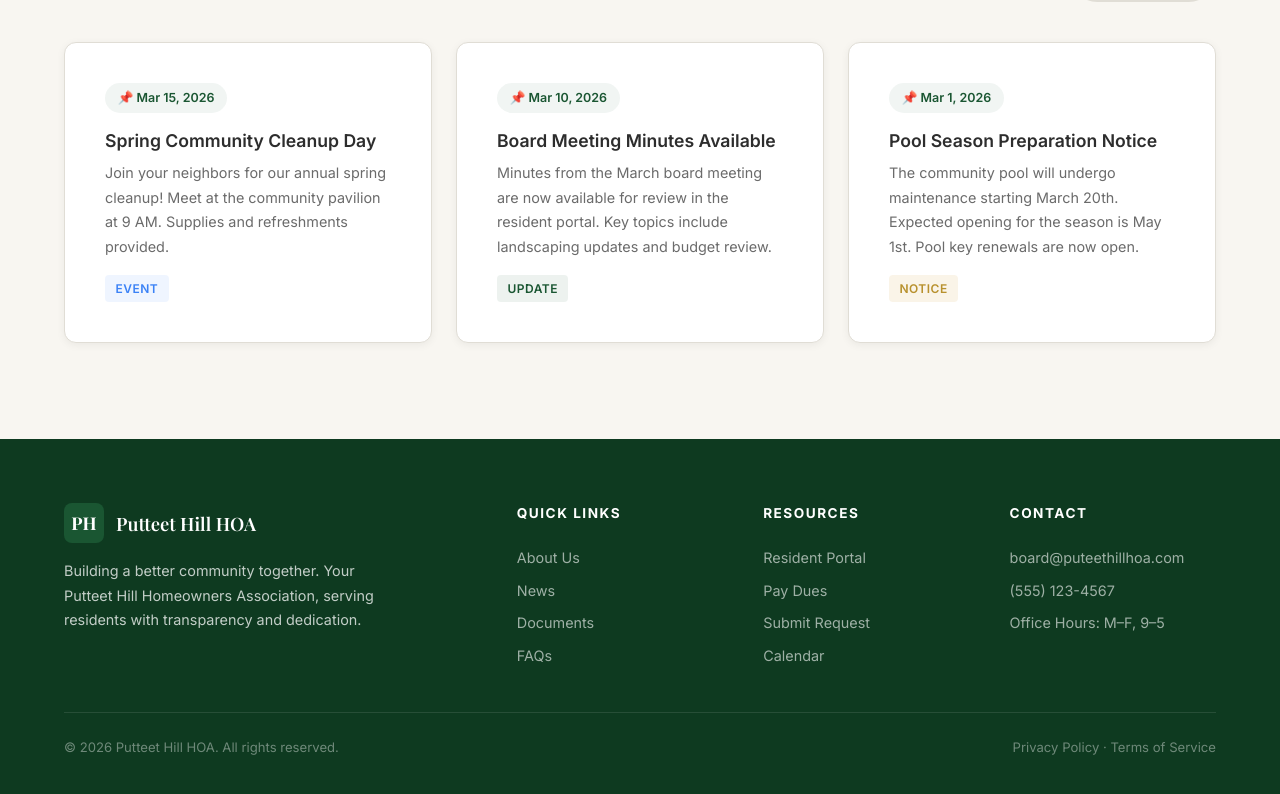
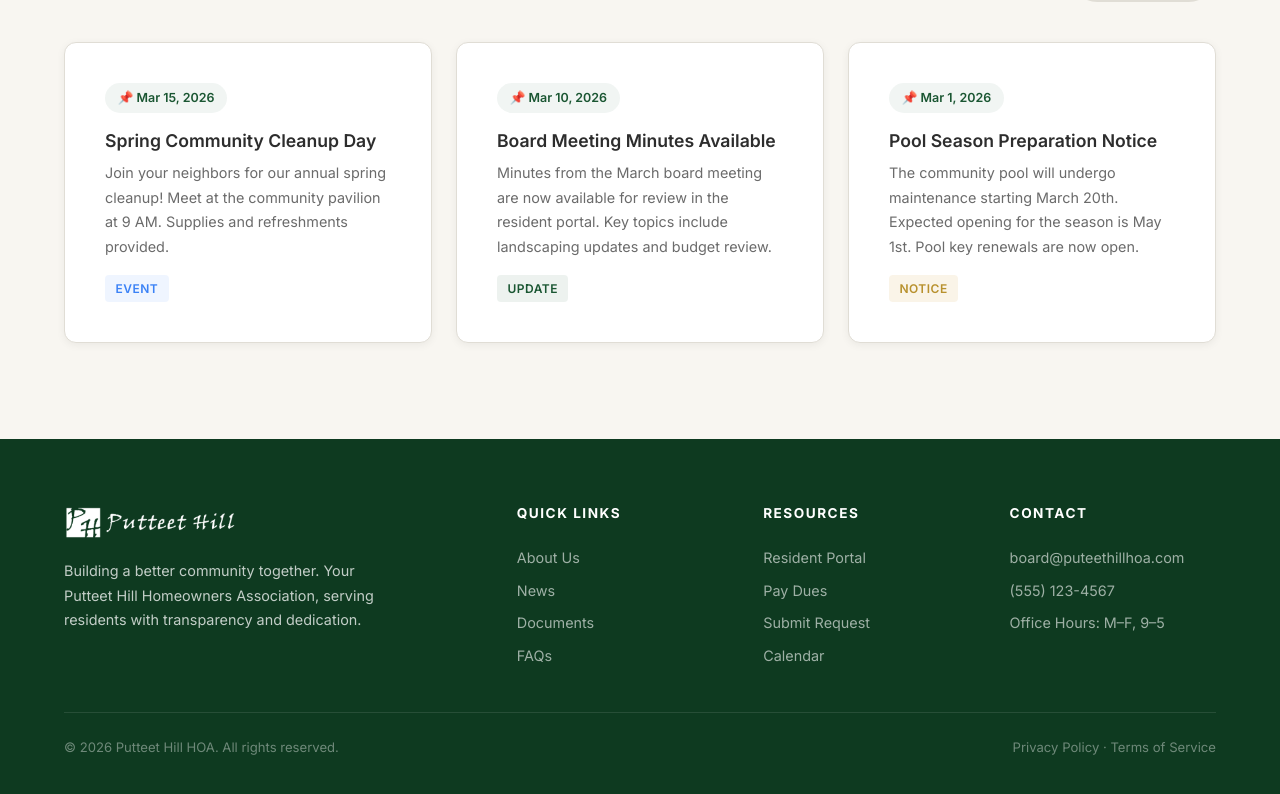
Before and after one commit to Anil-Parthasarathi/PutteetHillHOA, a React (Vite) app in the folder Frontend/: page / in a window 1280 px wide. Shown: the part 2002-2796 px from the top of the page. Built offline with nearby package versions, Linux system fonts and the light colour scheme.

Commit message:
Added ph logo

```diff
--- a/Frontend/src/App.css
+++ b/Frontend/src/App.css
@@ -30,18 +30,10 @@
   gap: 0.75rem;
 }
 
-.nav-logo {
-  width: 40px;
+.nav-logo-img {
   height: 40px;
-  background: var(--color-primary);
-  border-radius: var(--radius-sm);
-  display: flex;
-  align-items: center;
-  justify-content: center;
-  color: var(--color-white);
-  font-family: var(--font-display);
-  font-size: 1.1rem;
-  font-weight: 700;
+  width: auto;
+  object-fit: contain;
 }
 
 .nav-name {
--- a/Frontend/src/App.jsx
+++ b/Frontend/src/App.jsx
@@ -17,8 +17,7 @@ function App() {
       <nav className={`navbar ${scrolled ? 'scrolled' : ''}`} id="navbar">
         <div className="container">
           <a href="#" className="nav-brand">
-            <div className="nav-logo">PH</div>
-            <span className="nav-name">Putteet Hill HOA</span>
+            <img src="/Putteet-Hill-LOGO_white.webp" alt="Putteet Hill HOA" className="nav-logo-img" />
           </a>
           <div className="nav-links">
             <a href="#about">About</a>
@@ -231,10 +230,7 @@ function App() {
           <div className="footer-grid">
             <div className="footer-brand">
               <div className="nav-brand">
-                <div className="nav-logo">PH</div>
-                <span className="nav-name" style={{ color: '#fff' }}>
-                  Putteet Hill HOA
-                </span>
+                <img src="/Putteet-Hill-LOGO_white.webp" alt="Putteet Hill HOA" className="nav-logo-img" />
               </div>
               <p>
                 Building a better community together. Your Putteet Hill
```
Also changed, not shown: Frontend/public/Putteet-Hill-LOGO_white.webp (added), 1 other file (tests, documents, lock files or other folders).
